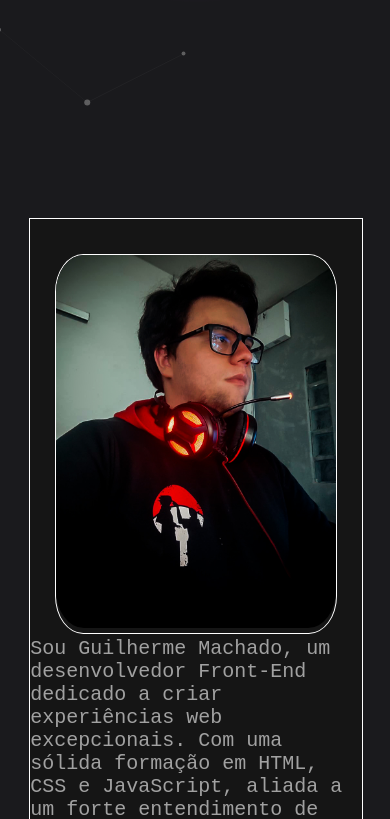
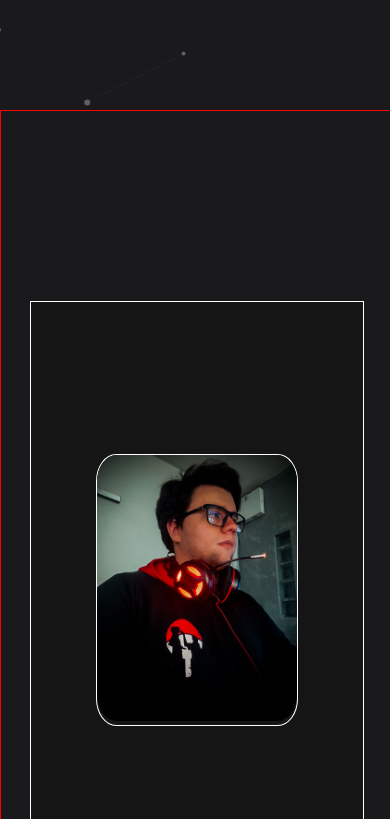
Before and after one commit to GuiMachado001/Projeto-Portif-lio-2.0, a plain HTML site: page index.html in a window 390 px wide. Shown: the part 705-1524 px from the top of the page. Drawn offline with nearby package versions, Linux system fonts and the light colour scheme.

Commit message:
Update styleSobreMim.css

```diff
--- a/Css/styleSobreMim.css
+++ b/Css/styleSobreMim.css
@@ -220,3 +220,27 @@
         margin-top: 30px;
     }
 }
+
+@media (max-width: 390px) {
+    #sobreMim{
+        width: 100%;
+        height: 300vh;
+        border: 1px solid red;
+
+    }
+    .containerBox {
+        width: 100%;
+        height: 1350px;
+        flex-direction: row;
+    }
+
+    .containerBoxIcons{
+        width: 100%;
+        height: 250px;
+        margin-top: 30px;
+    }
+    .confImg{
+        width: 200px;
+        height: 270px;
+    }
+}
```
